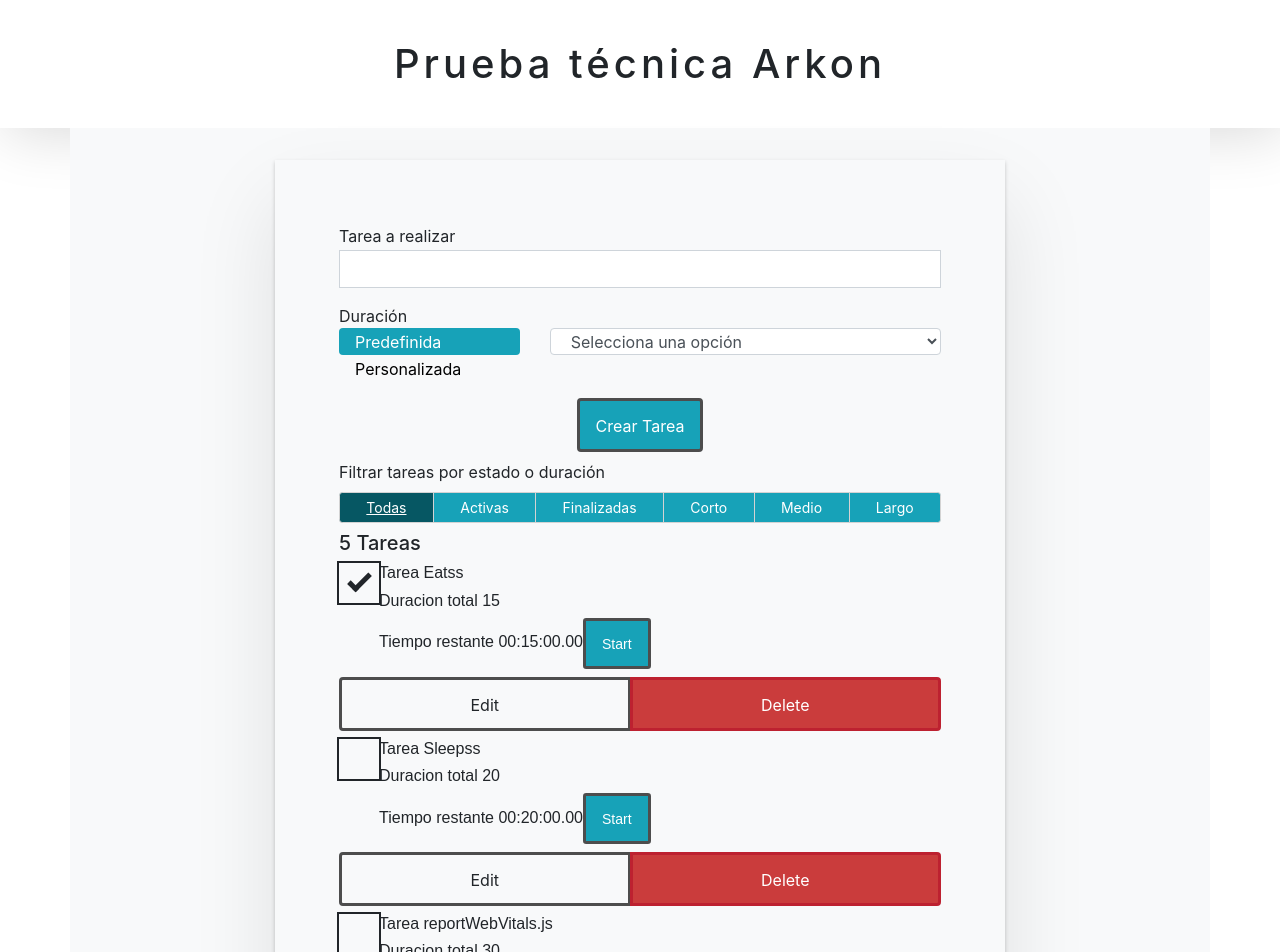
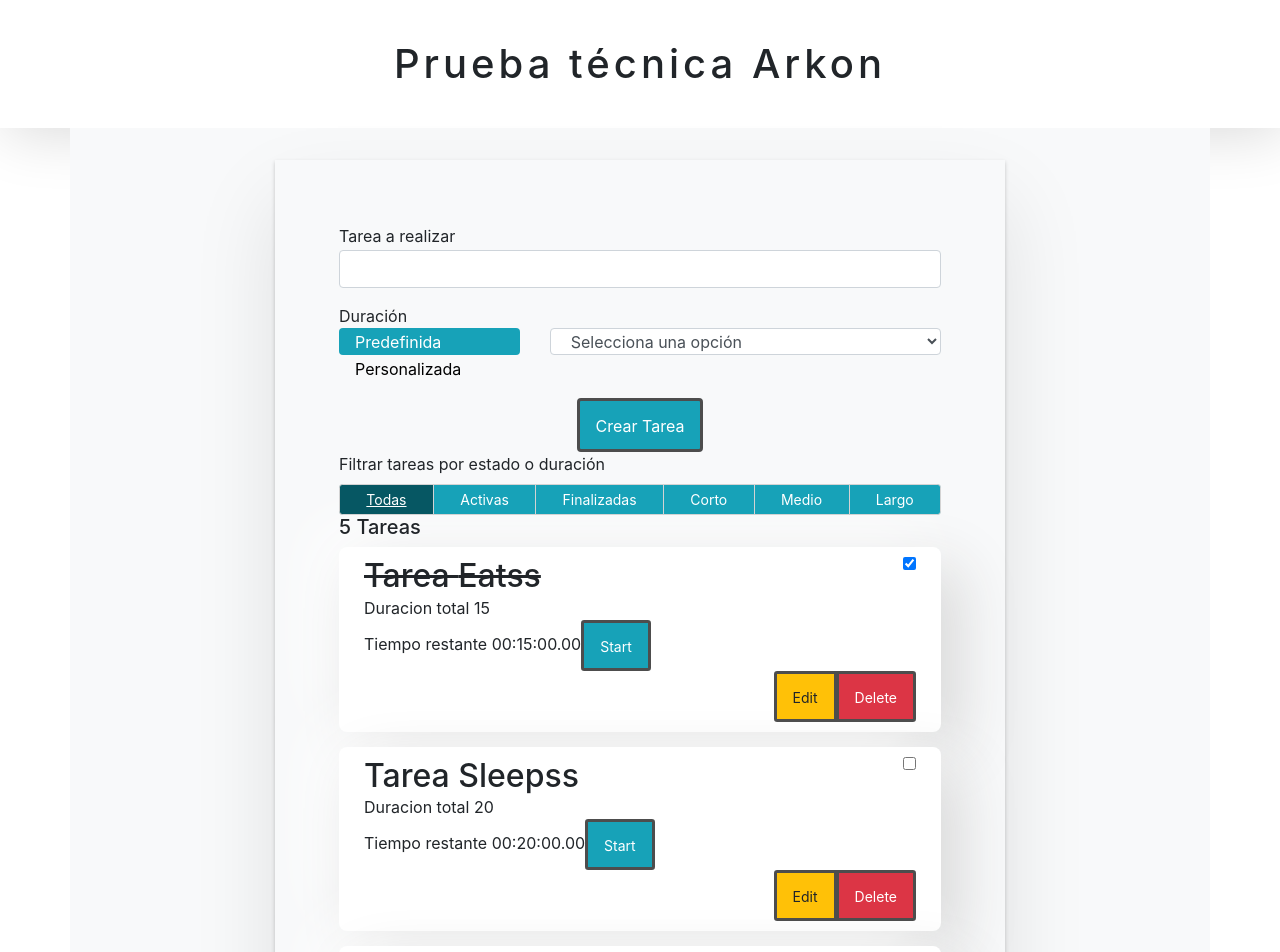
Before and after one commit to MILKTON/productivity-app, a React (Create React App) app: page / in a window 1280 px wide. Shown: the top 952 px of the page. Built offline with nearby package versions, Linux system fonts and the light colour scheme; the HTML template or start-up script is replaced by a standard one.

Commit message:
GUI checked

```diff
--- a/src/App.js
+++ b/src/App.js
@@ -9,7 +9,7 @@ const DATA = [
   { id: "todo-0", name: "Eatss", seconds:"15", completed: true },
   { id: "todo-1", name: "Sleepss", seconds:"20", completed: false },
   { id: "todo-12", name: "reportWebVitals.js", seconds:"30", completed: false },
-  { id: "todo-22", name: "Repeasss", seconds:"1", completed: false },
+  { id: "todo-22", name: "Repeasss", seconds:"45", completed: false },
   { id: "todo-20", name: "XD", seconds:"61", completed: false }
 ];
 function App() {
--- a/src/components/Stopwatch/Display.js
+++ b/src/components/Stopwatch/Display.js
@@ -3,9 +3,9 @@ import React from "react";
 function Display({ time }) {
   const addZero = n => n < 10 ? "0" +  n : n;
   return (
-    <span className="h6">
+    <p className="d-inline">
       {addZero(time.h)}:{addZero(time.m)}:{addZero(time.s)}.{addZero(time.ms)}
-    </span>
+    </p>
   );
 }
 
--- a/src/components/Todo/Todo.js
+++ b/src/components/Todo/Todo.js
@@ -4,6 +4,7 @@ import Stopwatch from "../Stopwatch/Stopwatch";
 export default function Todo(props) {
 const [isEditing, setEditing] = useState(false);
 const [newName, setNewName] = useState("");
+const isComplete = props.completed ? "task-complete"  : "";
 
 function handleSubmit(e) {
   e.preventDefault();
@@ -28,12 +29,12 @@ const editingTemplate = (
     <div className="btn-group">
       <button
         type="button"
-        className="btn todo-cancel"
+        className="btn btn-dark btn-sm"
         onClick={() => setEditing(false)}
       >
         Cancel
       </button>
-      <button type="submit" className="btn btn__primary todo-edit">
+      <button type="submit" className="btn btn-success btn-sm">
         Save
       </button>
     </div>
@@ -41,31 +42,27 @@ const editingTemplate = (
 );
 const viewTemplate = (
   <div className="stack-small">
-    <div className="c-cb">
-
-    <h6>Tarea {props.name}</h6>
-    <h6>Duracion total {props.seconds}</h6>
-    <span className="h6">Tiempo restante</span> <Stopwatch h={0} m={props.seconds} s={0}/>
-
+  <div>
+    <h2 className={"d-inline task-item " + isComplete}>Tarea {props.name}</h2>
     <input
+      className="float-right"
       type="checkbox" id={props.id}
       defaultChecked={props.completed}
       onChange={() => props.toggleTaskCompleted(props.id)}
     />
-
-        <label >
-        </label>
+    <p className="mb-0">Duracion total {props.seconds}</p>
+    <p className="d-inline">Tiempo restante</p> <Stopwatch h={0} m={props.seconds} s={0}/>
   </div>
-      <div className="btn-group">
-        <button type="button" className="btn" onClick={() => setEditing(true)}>
-          Edit <span className="visually-hidden">{props.name}</span>
+  <div className="btn-group float-right">
+    <button type="button" className="btn btn-warning btn-sm" onClick={() => setEditing(true)}>
+      Edit
     </button>
     <button
       type="button"
-          className="btn btn__danger"
+      className="btn btn-danger btn-sm"
       onClick={() => props.deleteTask(props.id)}
     >
-          Delete <span className="visually-hidden">{props.name}</span>
+      Delete
     </button>
   </div>
   </div>
--- a/src/index.css
+++ b/src/index.css
@@ -4,10 +4,7 @@
 *::after {
   box-sizing: border-box;
 }
-*:focus {
-  outline: 3px dashed #228bec;
-  outline-offset: 0;
-}
+
 h1,
 h2 {
   margin-bottom: 0;
@@ -28,9 +25,6 @@ textarea {
 }
 input {
   overflow: visible;
-}
-input[type="text"] {
-  border-radius: 0;
 }
 
 /*END RESETS*/
@@ -89,22 +83,7 @@ input[type="text"] {
   clip: rect(1px, 1px, 1px, 1px);
   white-space: nowrap;
 }
-[class*="stack"] > * {
-  margin-top: 0;
-  margin-bottom: 0;
-}
-.stack-small > * + * {
-  margin-top: 1.25rem;
-}
 
-@media screen and (min-width: 550px) {
-  .stack-small > * + * {
-    margin-top: 0.5rem;
-  }
-  .stack-large > * + * {
-    margin-top: 0.5rem;
-  }
-}
 .stack-exception {
   margin-top: 0.5rem;
 }
@@ -169,10 +148,20 @@ input[type="text"] {
   margin: unset auto;
 }
 /* Todo item styles */
+
 .todo {
   display: flex;
   flex-direction: row;
   flex-wrap: wrap;
+  justify-content: space-between;
+  max-width: 670px;
+  width: 100%;
+  min-height: 100px;
+  margin: 0 auto 15px;
+  padding: 10px 25px 10px 25px;
+  border-radius: 8px;
+  background: #ffffff;
+  box-shadow: 20px 20px 60px #d9d9d9, -20px -20px 60px #ffffff;
 }
 .todo > * {
   flex: 0 0 100%;
@@ -187,73 +176,6 @@ input[type="text"] {
   box-shadow: inset 0 0 0 2px;
 }
 
-/* CHECKBOX STYLES */
-.c-cb {
-  box-sizing: border-box;
-  font-family: Arial, sans-serif;
-  -webkit-font-smoothing: antialiased;
-  font-weight: 400;
-  line-height: 1.25;
-  display: block;
-  position: relative;
-  min-height: 44px;
-  padding-left: 40px;
-  clear: left;
-}
-.c-cb > label::before,
-.c-cb > input[type="checkbox"] {
-  box-sizing: border-box;
-  top: -2px;
-  left: -2px;
-  width: 44px;
-  height: 44px;
-}
-.c-cb > input[type="checkbox"] {
-  -webkit-font-smoothing: antialiased;
-  cursor: pointer;
-  position: absolute;
-  z-index: 1;
-  margin: 0;
-  opacity: 0;
-}
-.c-cb > label {
-  font-size: inherit;
-  font-family: inherit;
-  line-height: inherit;
-  display: inline-block;
-  margin-bottom: 0;
-  padding: 8px 15px 5px;
-  cursor: pointer;
-  touch-action: manipulation;
-}
-.c-cb > label::before {
-  content: "";
-  position: absolute;
-  border: 2px solid currentColor;
-  background: transparent;
-}
-.c-cb > input[type="checkbox"]:focus + label::before {
-  border-width: 4px;
-  outline: 3px dashed #228bec;
-}
-.c-cb > label::after {
-  box-sizing: content-box;
-  content: "";
-  position: absolute;
-  top: 11px;
-  left: 9px;
-  width: 18px;
-  height: 7px;
-  transform: rotate(-45deg);
-  border: solid;
-  border-width: 0 0 5px 5px;
-  border-top-color: transparent;
-  opacity: 0;
-  background: transparent;
-}
-.c-cb > input[type="checkbox"]:checked + label::after {
-  opacity: 1;
-}
 
 /* Mi css */
 
@@ -263,6 +185,7 @@ label {
 
 .form-group > input[type="text"] {
   margin-top: 2px !important;
+  border-radius: .25rem;
 }
 
 .nav-link {
@@ -319,3 +242,7 @@ header h1 {
 .nav-item>a{
   color: black;
 }
+
+.task-complete{
+  text-decoration: line-through;
+}
```
Also changed, not shown: 1 other file (tests, documents, lock files or other folders). Lines whose indentation alone changed are shown as unchanged.
